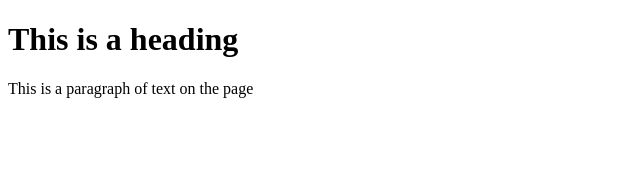
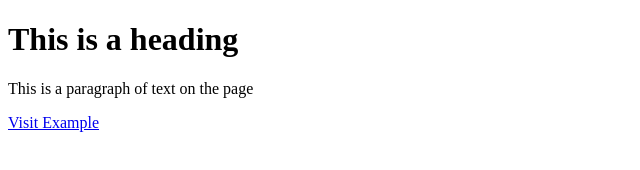
Before and after one commit to RpnAndri/webprogramming_seoul, a plain HTML site: page lec2/index.html in a window 1280 px wide. Shown: the whole page, without its empty margins (0-640 px from the left). Drawn offline with Linux system fonts and the light colour scheme.

Commit message:
edit: anchor tag

```diff
--- a/lec2/index.html
+++ b/lec2/index.html
@@ -6,5 +6,6 @@
     <body>
         <h1>This is a heading</h1>
         <p>This is a paragraph of text on the page</p>
+        <a href="https://en.seoultech.ac.kr/">Visit Example</a>
     </body>
 </html>
```
